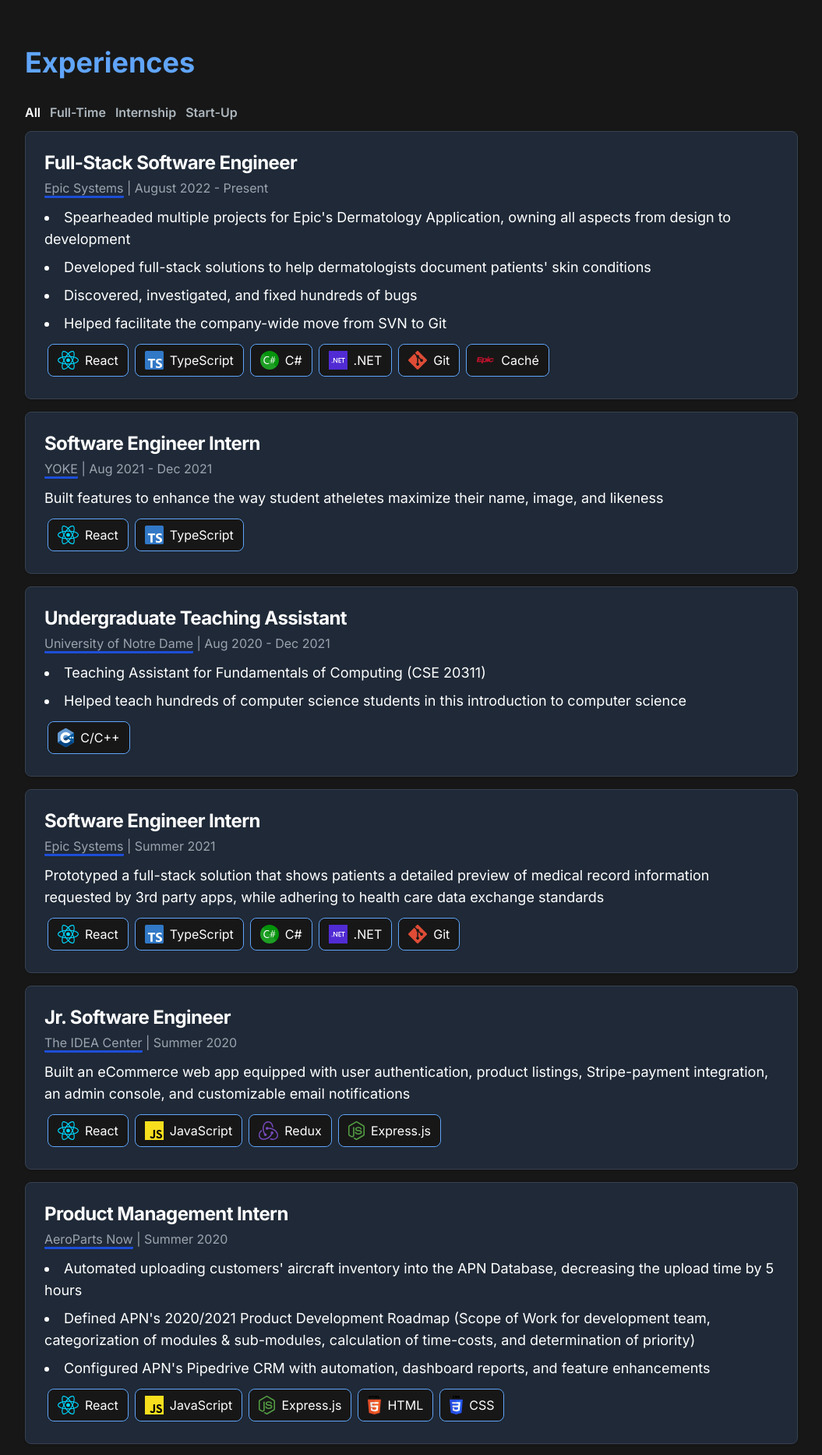
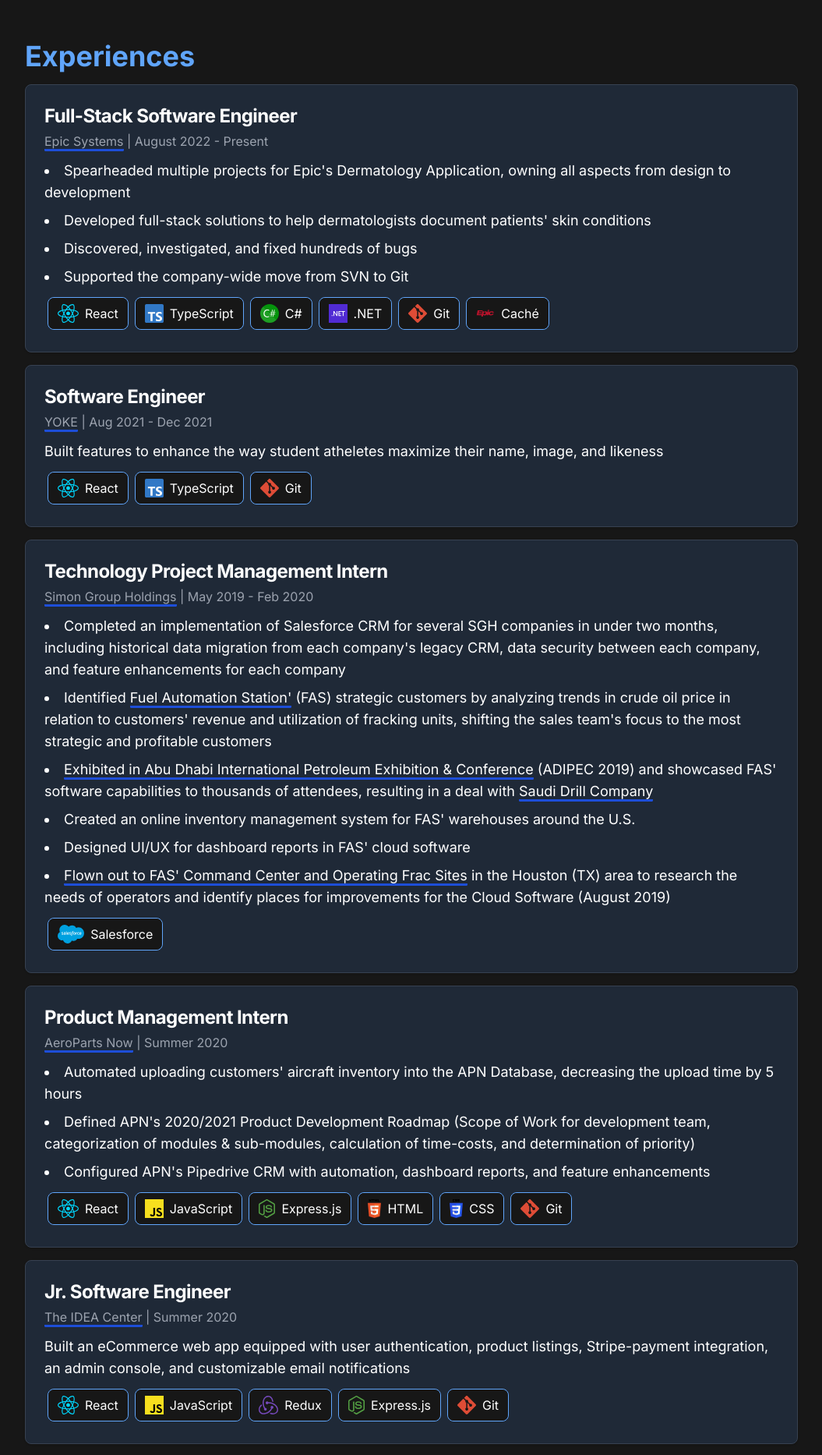
Before and after one commit to jaeyoungchang5/portfolio, a Next.js app: page / in a window 1280 px wide. Shown: the part 1520-3386 px from the top of the page at 78% size, without its empty margins (112-1167 px from the left). Built offline with nearby package versions, Linux system fonts and the light colour scheme.

Commit message:
Minor fixes and updating content

```diff
--- a/src/app/components/ExperiencesSection.tsx
+++ b/src/app/components/ExperiencesSection.tsx
@@ -1,4 +1,4 @@
-'use client';
+// 'use client';
 import React, { useState, useTransition } from 'react'
 import Card from './Card';
 import { experiences } from '../content';
@@ -7,20 +7,18 @@
 
 
 const ExperiencesSection = () => {
-    const [tab, setTab] = useState(ExpType.All);
-    const [isPending, startTransition] = useTransition();
-    const tabs: ITabProps[] = [
-        { tab: ExpType.All, text: 'All' },
-        { tab: ExpType.FullTime, text: 'Full-Time' },
-        { tab: ExpType.Internship, text: 'Internship' },
-        { tab: ExpType.StartUp, text: 'Start-Up' },
-    ];
+    // const [tab, setTab] = useState(ExpType.All);
+    // const [isPending, startTransition] = useTransition();
+    // const tabs: ITabProps[] = [
+    //     { tab: ExpType.All, text: 'All' },
+    //     { tab: ExpType.StartUp, text: 'Start-Up' },
+    // ];
 
-    const handleTabChange = (skillType: ExpType) => {
-        startTransition(() => {
-            setTab(skillType);
-        });
-    };
+    // const handleTabChange = (skillType: ExpType) => {
+    //     startTransition(() => {
+    //         setTab(skillType);
+    //     });
+    // };
 
     return (
         <section className='' id='experiences'>
@@ -29,13 +27,13 @@
                     Experiences
                 </h2>
 
-                <div className="justify-start mt-8 flex flex-row">
+                {/* <div className="justify-start my-2 flex flex-row">
                     <Tabs tabs={tabs} currentTab={tab} updateTabCallback={handleTabChange} />
-                </div>
+                </div> */}
 
                 <div className='flex flex-col'>
                     {experiences.map((experience, index) => {
-                        if (tab === ExpType.All || experience.type.includes(tab))
+                        // if (tab === ExpType.All || experience.type.includes(tab))
                         return (
                             <Card
                                 key={index}
--- a/src/app/components/Navbar.tsx
+++ b/src/app/components/Navbar.tsx
@@ -85,7 +85,7 @@
 						</Link>
 					</div>
 					<div className='rounded-lg hover:bg-[#ADB7BE]'>
-						<Link href='https://www.linkedin.com/in/jaeyoungchang5/' target='_blank'>
+						<Link href='https://www.linkedin.com/in/jaeyoungchang/' target='_blank'>
 							<Image className='h-10 w-auto' src={LinkedinIcon} alt="Icon" />
 						</Link></div>
 				</div>
--- a/src/app/components/ProjectsSection.tsx
+++ b/src/app/components/ProjectsSection.tsx
@@ -28,7 +28,7 @@
                     Projects
                 </h2>
 
-				<div className="justify-start mt-8 flex flex-row">
+				<div className="justify-start my-2 flex flex-row">
 					<Tabs tabs={tabs} currentTab={tab} updateTabCallback={handleTabChange} />
 				</div>
 
--- a/src/app/components/SkillsSection.tsx
+++ b/src/app/components/SkillsSection.tsx
@@ -30,7 +30,7 @@
                     Skills
                 </h2>
 
-                <div className="justify-start mt-8 flex flex-row">
+                <div className="justify-start my-2 flex flex-row">
                     <Tabs tabs={tabs} currentTab={tab} updateTabCallback={handleTabChange} />
                 </div>
 
--- a/src/app/content.ts
+++ b/src/app/content.ts
@@ -1,9 +1,9 @@
-import { BorderRoundness, BorderType, ExpType, IButtonProps, ICardProps, PrjType, SkillType } from "./types";
+import { ExpType, IButtonProps, ICardProps, PrjType, SkillType } from "./types";
 
 export const links: Array<IButtonProps> = [
     { link: "mailto:jaeyoungchang5@gmail.com", icon: 'Mail' },
     { link: 'https://github.com/jaeyoungchang5', icon: 'GitHub', target: '_blank' },
-    { link: 'https://www.linkedin.com/in/jaeyoungchang5/', icon: 'LinkedIn', target: '_blank' },
+    { link: 'https://www.linkedin.com/in/jaeyoungchang/', icon: 'LinkedIn', target: '_blank' },
     { link: '/files/resume.pdf', icon: 'Resume', target: '_blank' }
 ];
 
@@ -68,47 +68,33 @@
             'Spearheaded multiple projects for Epic&apos;s Dermatology Application, owning all aspects from design to development',
             'Developed full-stack solutions to help dermatologists document patients&apos; skin conditions',
             'Discovered, investigated, and fixed hundreds of bugs',
-            'Helped facilitate the company-wide move from SVN to Git',
+            'Supported the company-wide move from SVN to Git',
         ],
         technologies: ['React', 'TypeScript', 'CSharp', 'Dotnet', 'Git', 'Cache'],
         type: [ ExpType.FullTime ]
     },
     {
-        title: 'Software Engineer Intern',
+        title: 'Software Engineer',
         subtitle: '<a class="funderline" href="https://www.linkedin.com/company/yoketeam/" target="_blank">YOKE</a> | Aug 2021 - Dec 2021',
         bulletPoints: [
             'Built features to enhance the way student atheletes maximize their name, image, and likeness',
         ],
-        technologies: [ 'React', 'TypeScript' ],
-        type: [ ExpType.Internship, ExpType.StartUp ]
+        technologies: [ 'React', 'TypeScript', 'Git' ],
+        type: [ ExpType.FullTime, ExpType.StartUp ]
     },
     {
-        title: 'Undergraduate Teaching Assistant',
-        subtitle: '<a class="funderline" href="https://cse.nd.edu" target="_blank">University of Notre Dame</a> | Aug 2020 - Dec 2021',
+        title: 'Technology Project Management Intern',
+        subtitle: '<a class="funderline" href="https://www.simongroupholdings.com/" target="_blank">Simon Group Holdings</a> | May 2019 - Feb 2020',
         bulletPoints: [
-            'Teaching Assistant for Fundamentals of Computing (CSE 20311)',
-            'Helped teach hundreds of computer science students in this introduction to computer science'
+            'Completed an implementation of Salesforce CRM for several SGH companies in under two months, including historical data migration from each company&apos;s legacy CRM, data security between each company, and feature enhancements for each company',
+            'Identified <a class="funderline" href="https://fluidautomationstation.com/" target="_blank">Fuel Automation Station&apos;</a> (FAS) strategic customers by analyzing trends in crude oil price in relation to customers&apos; revenue and utilization of fracking units, shifting the sales team&apos;s focus to the most strategic and profitable customers',
+            '<a class="funderline" href="https://photos.app.goo.gl/osEqMRQajRicLNS5A" target="_blank">Exhibited in Abu Dhabi International Petroleum Exhibition & Conference</a> (ADIPEC 2019) and showcased FAS&apos; software capabilities to thousands of attendees, resulting in a deal with <a class="funderline" href="https://saudidrill.com" target="_blank">Saudi Drill Company</a>',
+            'Created an online inventory management system for FAS&apos; warehouses around the U.S.',
+            'Designed UI/UX for dashboard reports in FAS&apos; cloud software',
+            '<a class="funderline" href="https://photos.app.goo.gl/xUjRt96Y8C1HZKSFA" target="_blank">Flown out to FAS&apos; Command Center and Operating Frac Sites</a> in the Houston (TX) area to research the needs of operators and identify places for improvements for the Cloud Software (August 2019)',
         ],
-        technologies: [ 'CPlusPlus' ],
-        type: [ ]
-    },
-    {
-        title: 'Software Engineer Intern',
-        subtitle: '<a href="https://www.epic.com/" target="_blank" class="funderline">Epic Systems</a> | Summer 2021',
-        bulletPoints: [
-            'Prototyped a full-stack solution that shows patients a detailed preview of medical record information requested by 3rd party apps, while adhering to health care data exchange standards',
-        ],
-        technologies: ['React', 'TypeScript', 'CSharp', 'Dotnet' , 'Git'],
+        technologies: ['Salesforce'],
         type: [ ExpType.Internship ]
-    },
-    {
-        title: 'Jr. Software Engineer',
-        subtitle: '<a class="funderline" href="https://ideacenter.nd.edu/" target="_blank">The IDEA Center</a> | Summer 2020',
-        bulletPoints: [
-            'Built an eCommerce web app equipped with user authentication, product listings, Stripe-payment integration, an admin console, and customizable email notifications',
-        ],
-        technologies: ['React', 'JavaScript', 'Redux', 'Express'],
-        type: [ ExpType.Internship, ExpType.StartUp ]
     },
     {
         title: 'Product Management Intern',
@@ -118,23 +104,18 @@
             'Defined APN&apos;s 2020/2021 Product Development Roadmap (Scope of Work for development team, categorization of modules & sub-modules, calculation of time-costs, and determination of priority)',
             'Configured APN&apos;s Pipedrive CRM with automation, dashboard reports, and feature enhancements',
         ],
-        technologies: ['React', 'JavaScript' , 'Express', 'HTML', 'CSS'],
+        technologies: ['React', 'JavaScript' , 'Express', 'HTML', 'CSS', 'Git'],
         type: [ ExpType.Internship ]
     },
     {
-        title: 'Technology Project Management Intern',
-        subtitle: '<a class="funderline" href="https://www.simongroupholdings.com/" target="_blank">Simon Group Holdings</a> | May 2019 - Feb 2020',
+        title: 'Jr. Software Engineer',
+        subtitle: '<a class="funderline" href="https://ideacenter.nd.edu/" target="_blank">The IDEA Center</a> | Summer 2020',
         bulletPoints: [
-            'Completed an implementation of Salesforce CRM for several SGH companies in under two months, including historical data migration from each company&apos;s legacy CRM, data security between each company, and feature enhancements for each company',
-            'Designed UI/UX for dashboard reports in Fuel Automation Station&apos;s (FAS) cloud software',
-            'Identified FAS&apos;s strategic customers by analyzing trends in crude oil price in relation to customers&apos; revenue and utilization of fracking units, shifting the sales team&apos;s focus to the most strategic and profitable customers',
-            'Created an online inventory management system for FAS&apos;s warehouses around the U.S.',
-            '<a class="funderline" href="https://photos.app.goo.gl/osEqMRQajRicLNS5A" target="_blank">Exhibited in ADIPEC</a> (<a class="funderline" href="https://www.adipec.com/" target="_blank">Abu Dhabi International Petroleum Exhibition & Conference</a>) and showcased FAS&apos;s software capabilities to thousands of attendees, resulting in a deal with Saudi Drill Company (November 2019)',
-            '<a class="funderline" href="https://photos.app.goo.gl/xUjRt96Y8C1HZKSFA" target="_blank">Flown out to FAS&apos;s Command Center and Operating Frac Sites</a> in the Houston (TX) area to research the needs of operators and identify places for improvements for the Cloud Software (August 2019)',
+            'Built an eCommerce web app equipped with user authentication, product listings, Stripe-payment integration, an admin console, and customizable email notifications',
         ],
-        technologies: ['Salesforce'],
-        type: [ ExpType.Internship ]
-    }
+        technologies: ['React', 'JavaScript', 'Redux', 'Express', 'Git'],
+        type: [ ExpType.Internship, ExpType.StartUp ]
+    },
 ];
 
 type Prjs = ICardProps & { type: PrjType[] }
```
Also changed, not shown: 1 other file (tests, documents, lock files or other folders). Lines whose indentation alone changed are shown as unchanged.
